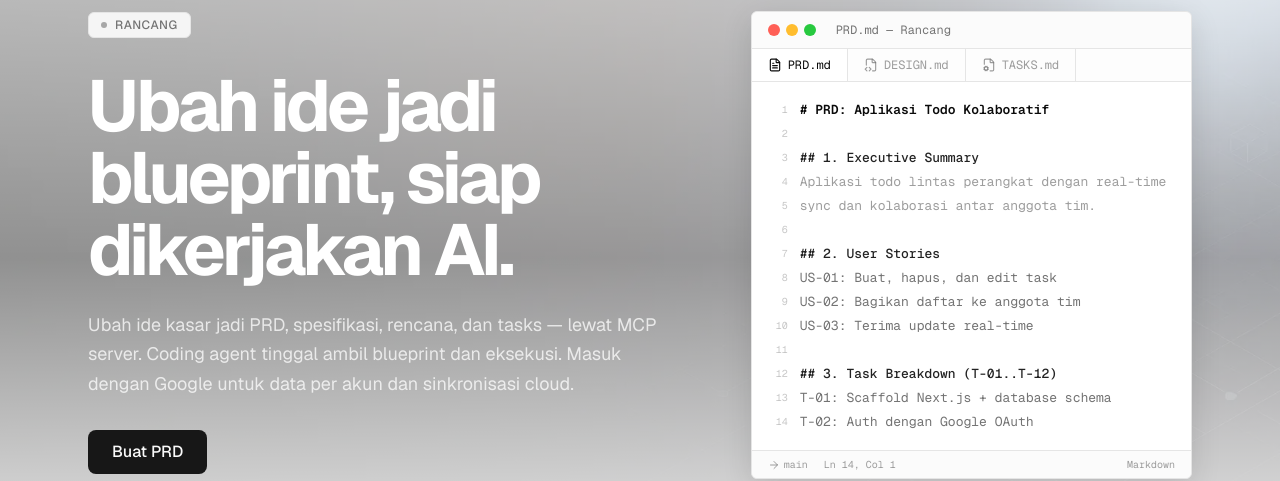
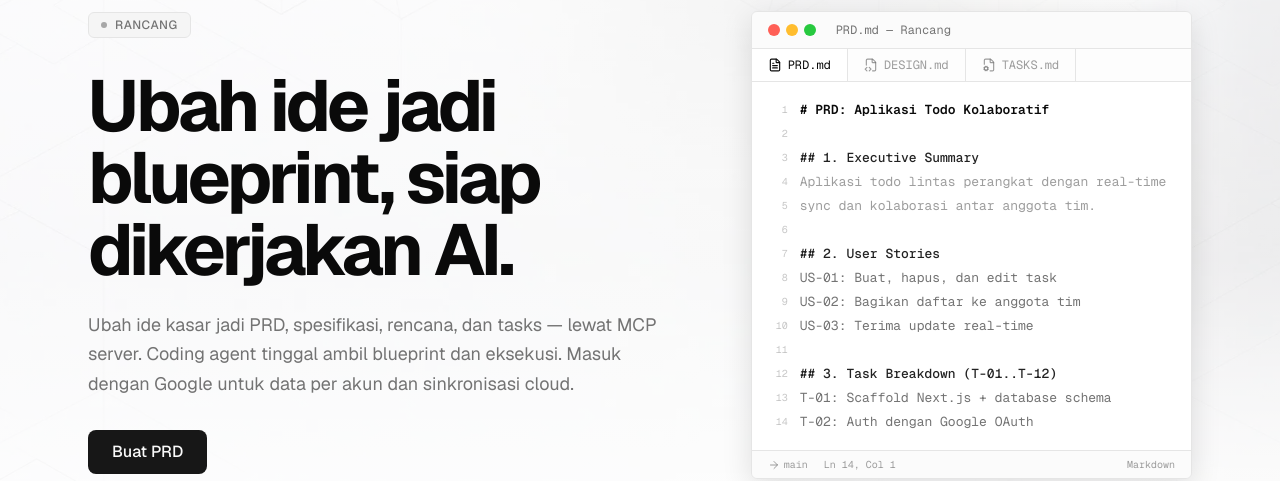
Before and after one commit to apissaj/rancang, a Next.js app: page / in a window 1280 px wide. Both pictures are taken after a click on the button 983 px from the left and 28 px from the top of the page. Shown: the part 142-623 px from the top of the page. Built offline with nearby package versions, Linux system fonts and the light colour scheme; no server answers.

Commit message:
feat(landing): latar terang untuk tema light, teks hero ikut tema
- public/hero-bg-light.webp: latar isometrik terang untuk mode light
- landing-background: pilih gambar terang/gelap via dark: (tanpa JS tema)
- judul dan paragraf hero memakai text-foreground / text-muted-foreground

```diff
--- a/src/app/page.tsx
+++ b/src/app/page.tsx
@@ -76,12 +76,12 @@ export default function Home() {
               </p>
             </Reveal>
             <Reveal start={ready} delay={200}>
-              <h1 className="mt-4 text-5xl font-bold tracking-tighter text-balance text-white sm:text-6xl lg:text-7xl">
+              <h1 className="mt-4 text-5xl font-bold tracking-tighter text-balance text-foreground sm:text-6xl lg:text-7xl">
                 Ubah ide jadi blueprint, siap dikerjakan AI.
               </h1>
             </Reveal>
             <Reveal start={ready} delay={300}>
-              <p className="mt-6 max-w-xl text-lg leading-relaxed text-white/75">
+              <p className="mt-6 max-w-xl text-lg leading-relaxed text-muted-foreground">
                 Ubah ide kasar jadi PRD, spesifikasi, rencana, dan tasks — lewat
                 MCP server. Coding agent tinggal ambil blueprint dan eksekusi.
                 Masuk dengan Google untuk data per akun dan sinkronisasi cloud.
--- a/src/components/effects/landing-background.tsx
+++ b/src/components/effects/landing-background.tsx
@@ -23,12 +23,22 @@ export default function LandingBackground() {
       {!imageFailed && (
         <>
           <Image
+            src="/hero-bg-light.webp"
+            alt=""
+            fill
+            priority
+            sizes="100vw"
+            className="object-cover dark:hidden"
+            quality={80}
+            onError={() => setImageFailed(true)}
+          />
+          <Image
             src="/hero-bg.webp"
             alt=""
             fill
             priority
             sizes="100vw"
-            className="object-cover"
+            className="hidden object-cover dark:block"
             quality={80}
             onError={() => setImageFailed(true)}
           />
```
Also changed, not shown: public/hero-bg-light.webp (added).
